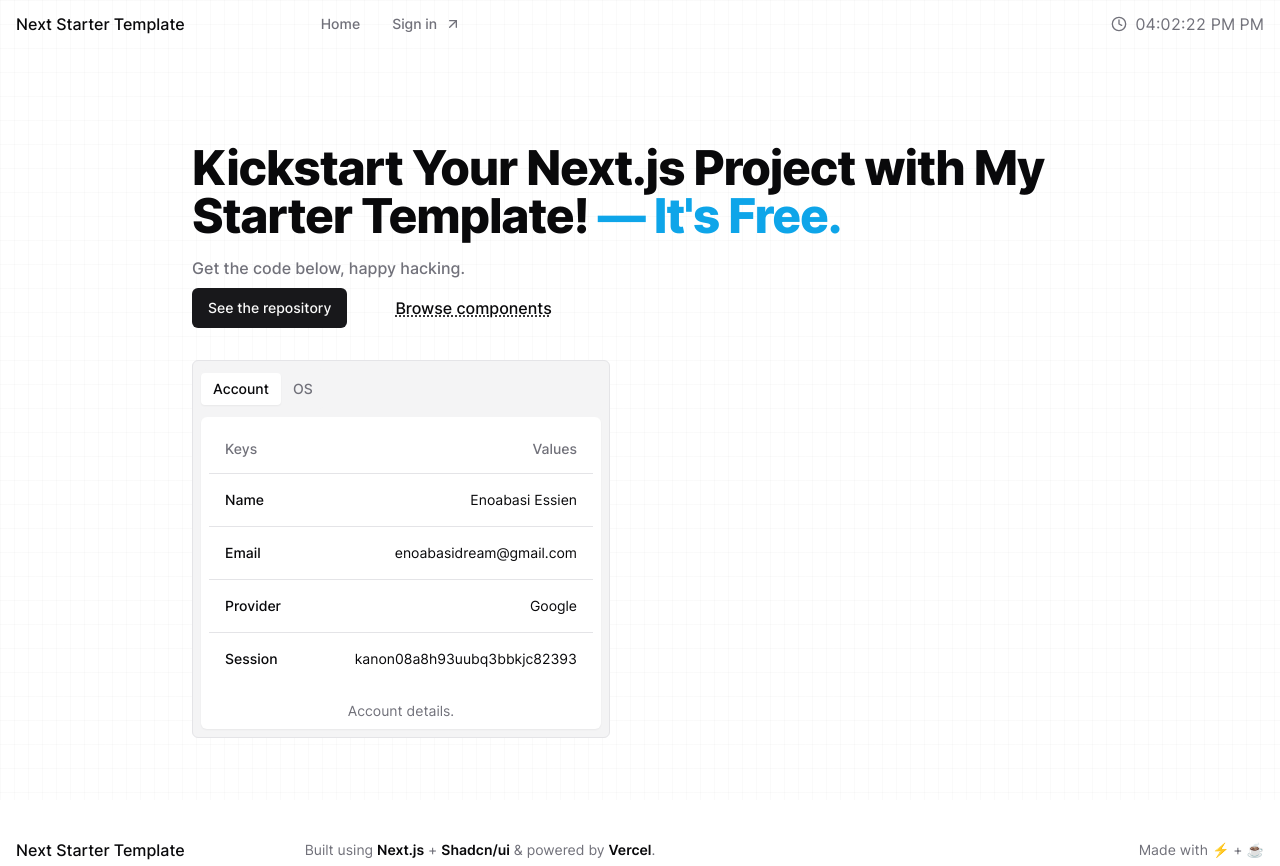
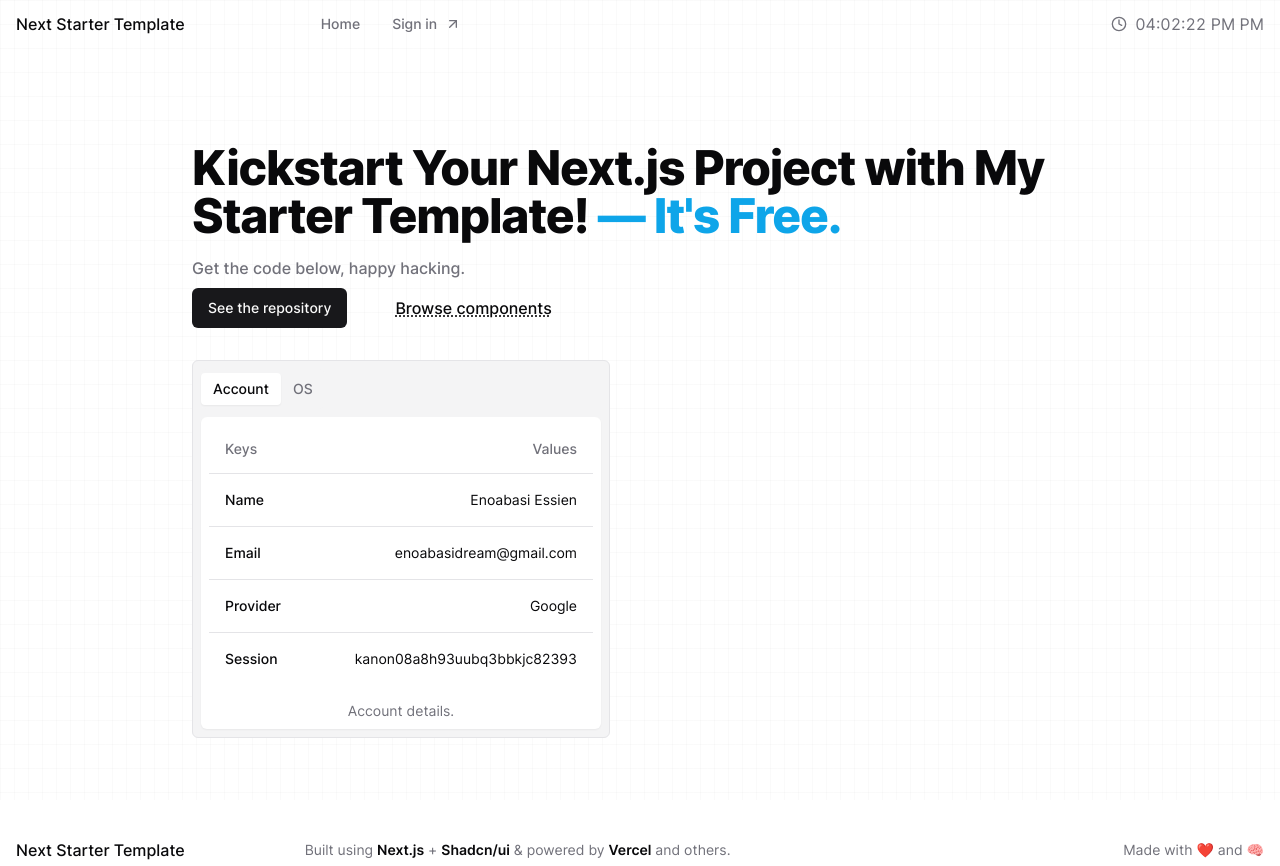
Before and after one commit to humanwhodreams/next-starter-template, a Next.js app: page / in a window 1280 px wide. Built offline with nearby package versions, Linux system fonts and the light colour scheme.

Commit message:
refac: update footer

```diff
--- a/components/shared/site-footer.tsx
+++ b/components/shared/site-footer.tsx
@@ -14,9 +14,9 @@ export function SiteFooter({ className }: SiteFooterProps) {
           <p className="text-sm text-muted-foreground">
             Built using <ALink label="Next.js" href="https://nextjs.org" /> +{" "}
             <ALink label="Shadcn/ui" href="https://ui.shadcn.com" />{" "}
-            &amp; powered by <ALink label="Vercel" href="https://vercel.com" />.
+            &amp; powered by <ALink label="Vercel" href="https://vercel.com" /> and others.
           </p>
-          <p className="text-sm text-muted-foreground">Made with ⚡ + ☕</p>
+          <p className="text-sm text-muted-foreground">Made with <span className="text-rose-500">❤️</span> and 🧠</p>
         </div>
       </nav>
     </footer>
```
